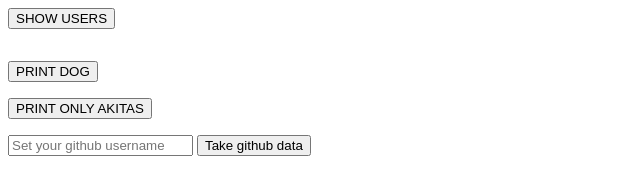
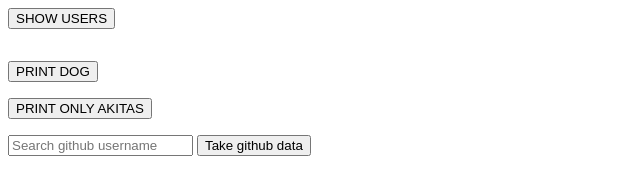
Before and after one commit to dondifer/crud-axios-exercise, a website: page index.html in a window 1280 px wide. Shown: the full height of the page, 0-640 px from the left. Drawn offline with nearby package versions, Linux system fonts and the light colour scheme; no server answers.

Commit message:
fix: search

```diff
--- a/index.html
+++ b/index.html
@@ -31,9 +31,9 @@
     <div id="imgBreed"></div>
     <input
       style="margin-bottom: 1rem"
-      type="text"
+      type="search"
       id="userId"
-      placeholder="Set your github username"
+      placeholder="Search github username"
     />
     <button style="margin-bottom: 1rem" id="gitButton" onclick="printUser()">
       Take github data
```
